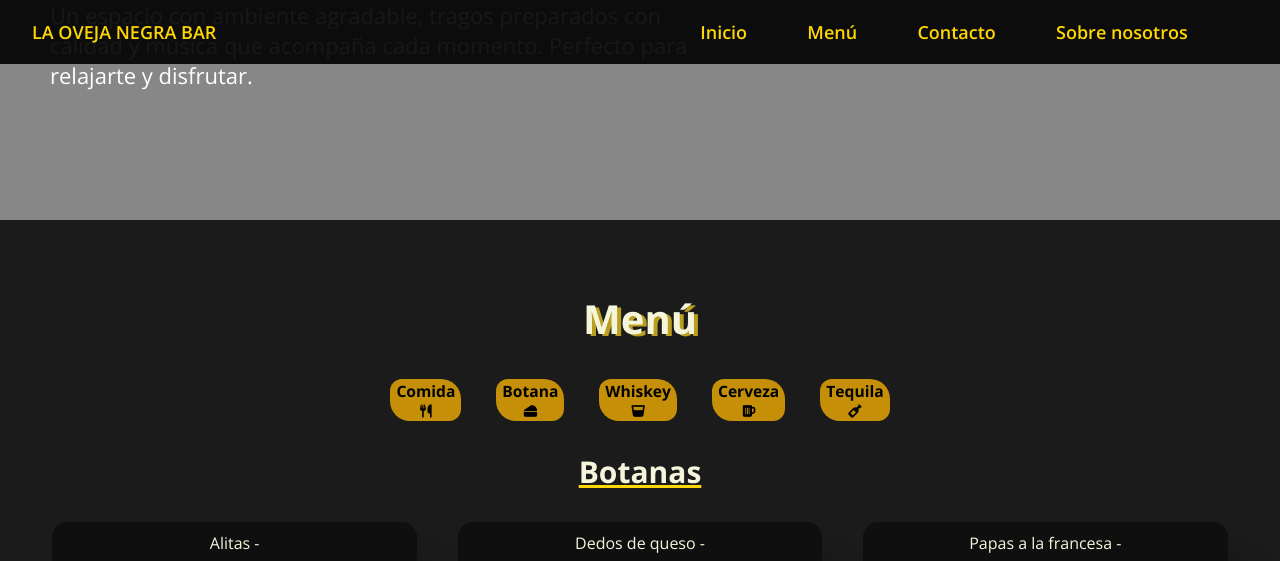
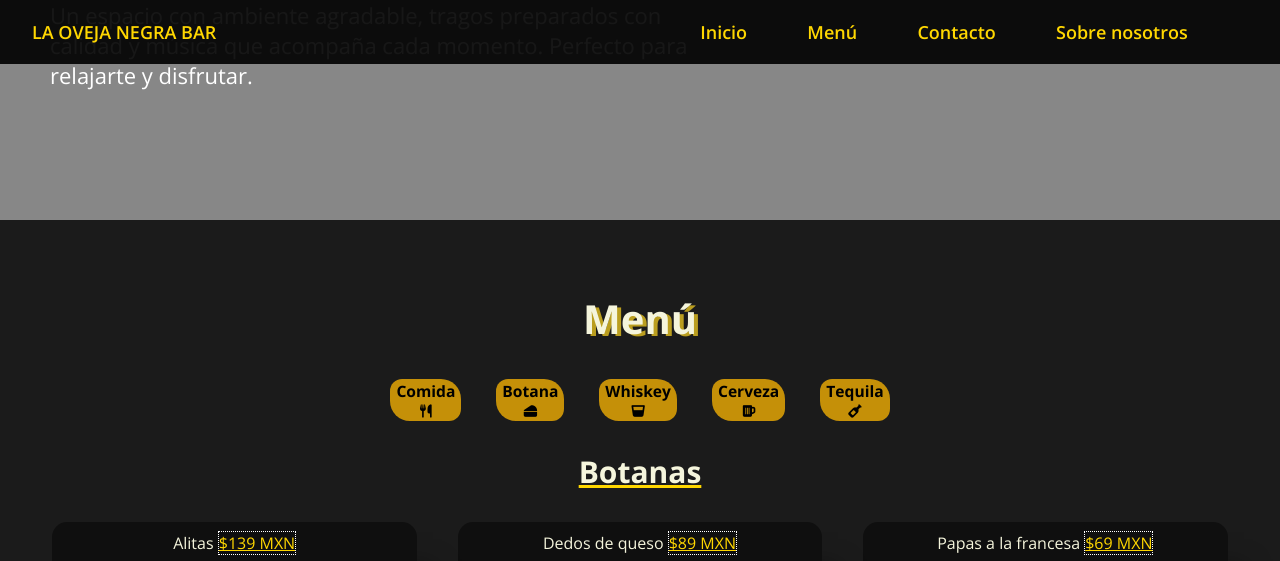
Before and after one commit to Carlos-hash-010164100/La_OVeja_Negra, a website: page index.html in a window 1280 px wide. Both pictures are taken after a click on the button "Botana". Shown: the part 1491-2052 px from the top of the page. Drawn offline with nearby package versions, Linux system fonts and the light colour scheme.

Commit message:
Update index.html

```diff
--- a/index.html
+++ b/index.html
@@ -145,25 +145,32 @@
   <ul class="itemsUl">
 
     <li class="dessItem">
-  Alitas - <span>$139 MXN</span>
+      <div class="item-title">
+        Alitas <span>$139 MXN</span>
+      </div>
       <p>Jugosas, crujientes y llenas de sabor, perfectas para compartir.</p>
       <img src="assets/alitas.png" />
     </li>
 
     <li class="dessItem">
-  Dedos de queso - <span>$89 MXN</span>
+      <div class="item-title">
+        Dedos de queso <span>$89 MXN</span>
+      </div>
       <p>Queso derretido por dentro y crujiente por fuera, un clásico irresistible.</p>
       <img src="assets/dedos-queso.png" />
     </li>
 
     <li class="dessItem">
-  Papas a la francesa - <span>$69 MXN</span>
+      <div class="item-title">
+        Papas a la francesa <span>$69 MXN</span>
+      </div>
       <p>Doradas, crujientes y sazonadas a la perfección.</p>
       <img src="assets/papas.png" />
     </li>
 
   </ul>
 </div>
+
 
       <!-- WHISKEY -->
       <div class="menu-category" data-category="beverage">
```
Lines whose indentation alone changed are shown as unchanged.
